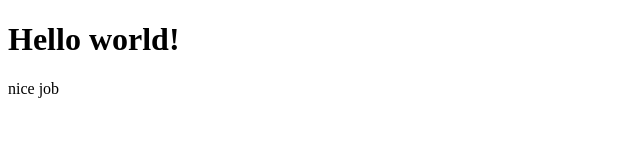
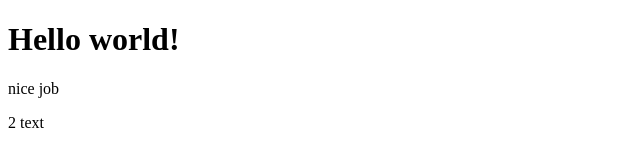
Before and after one commit to backstage2000/projects, a plain HTML site: page index.html in a window 1280 px wide. Shown: the full height of the page, 0-640 px from the left. Drawn offline with Linux system fonts and the light colour scheme.

Commit message:
add 2 text

```diff
--- a/index.html
+++ b/index.html
@@ -8,5 +8,6 @@
 <body>
   <h1>Hello world!</h1>
   <p>nice job</p>
+  <p>2 text</p>
 </body>
 </html>
```
